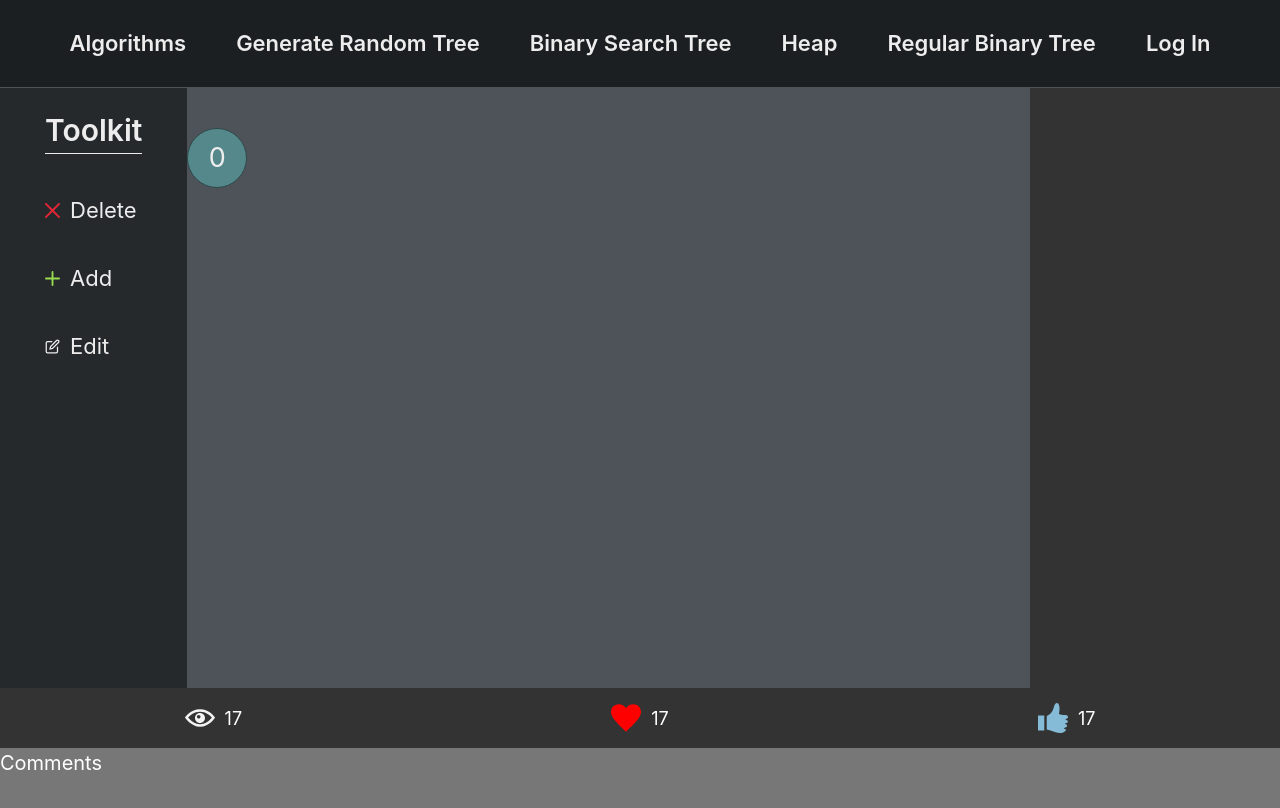
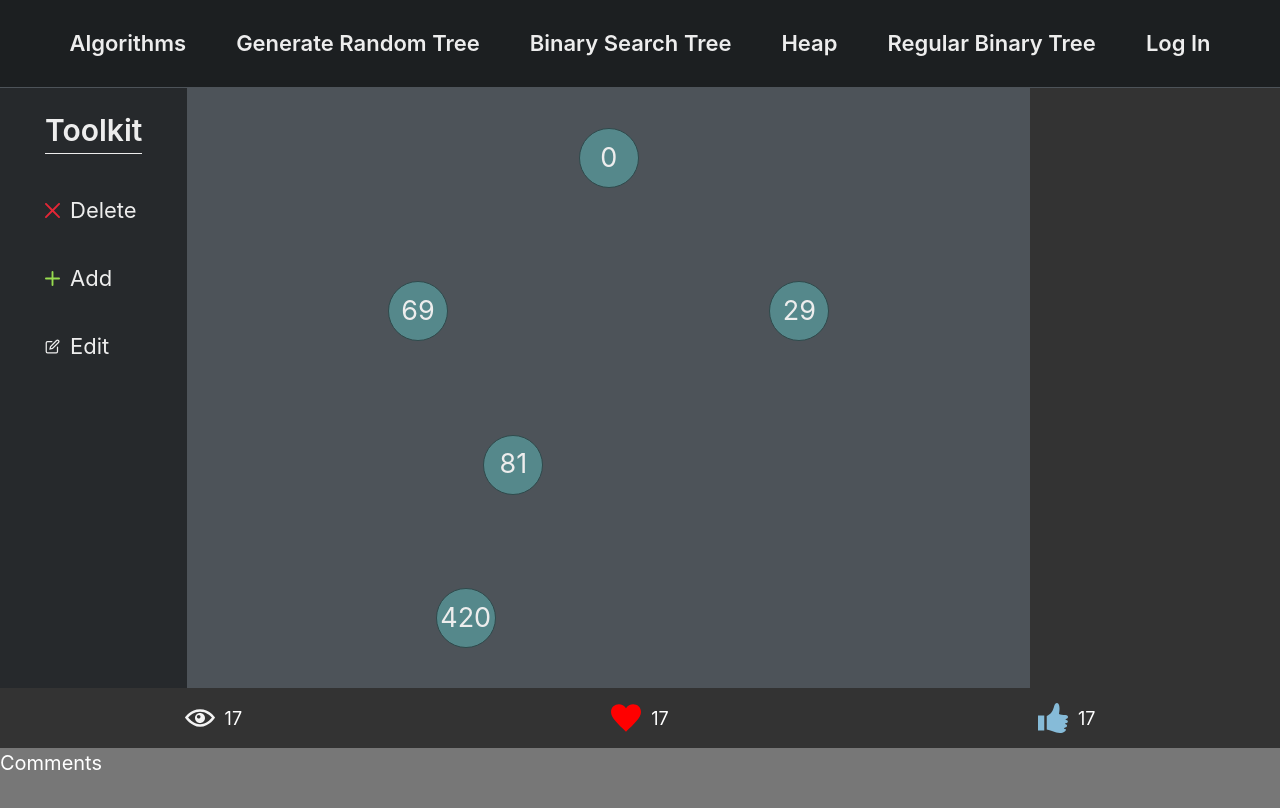
Before and after one commit to andreicos1/Binary-Trees, a Next.js app in the folder app/: page / in a window 1280 px wide. Shown: the top 808 px of the page. Built offline with nearby package versions, Linux system fonts and the light colour scheme.

Commit message:
added rendering of nodes

```diff
--- a/app/components/Canvas/Canvas.module.scss
+++ b/app/components/Canvas/Canvas.module.scss
@@ -1,13 +1,18 @@
 .canvas {
-  display: grid;
-  grid-template: repeat(4, 1fr);
-  grid-column: repeat(15, 1fr);
+  display: flex;
+  flex-direction: column;
+  justify-content: space-between;
 
   background-color: $davys-grey;
   width: 100%;
-  padding-top: 4rem;
+  padding: 4rem;
   overflow: scroll;
   &::-webkit-scrollbar {
     display: none;
   }
 }
+
+.nodeBox {
+  width: 6rem;
+  height: 6rem;
+}
--- a/app/components/Canvas/Canvas.tsx
+++ b/app/components/Canvas/Canvas.tsx
@@ -1,31 +1,34 @@
-import { Box, Text } from "@chakra-ui/layout";
+import { Box, Flex } from "@chakra-ui/layout";
 import { useDispatch, useSelector } from "react-redux";
 import Node from "../Node/Node";
 import styles from "./Canvas.module.scss";
 import { RootState } from "../../store";
 import React from "react";
-import { Tree } from "../../features/tree/treeSlice";
 
 const Canvas = () => {
   const tree = useSelector((state: RootState) => state.tree);
   const dispatch = useDispatch();
+  const treeByLevels = tree.getNodesByLevel();
+  console.log(treeByLevels);
 
-  const renderTree = (tree: Tree) => {
-    let canvasContens: JSX.Element[] = [];
-    let id = 0;
-    let dfs = (node: Tree | undefined, parentDirection: 0 | 1 | 2) => {
-      // Base Case return or add node
-      if (!node) return;
-      canvasContens.push(<Node value={node.value} />);
-      // Recursive case go to children
-      dfs(node.left, 1);
-      dfs(node.right, 2);
-    };
-    dfs(tree, 0);
-    console.log(canvasContens);
-    return canvasContens[0];
-  };
-  return <Box className={styles.canvas}>{renderTree(tree)}</Box>;
+  return (
+    <Box className={styles.canvas}>
+      {treeByLevels.map((level, levelIdx) => {
+        return (
+          <Flex width="100%" key={levelIdx} justifyContent="space-around">
+            {level.map((node, columnIdx) => {
+              const nodeElement = node ? <Node value={node} /> : null;
+              return (
+                <Box key={columnIdx} className={styles.nodeBox}>
+                  {nodeElement}
+                </Box>
+              );
+            })}
+          </Flex>
+        );
+      })}
+    </Box>
+  );
 };
 
 export default Canvas;
--- a/app/features/tree/treeSlice.ts
+++ b/app/features/tree/treeSlice.ts
@@ -1,14 +1,55 @@
 import { createSlice, PayloadAction } from "@reduxjs/toolkit";
+import { immerable } from "immer";
 
 export class Tree {
+  [immerable] = true;
   constructor(public value: string, public left?: Tree, public right?: Tree) {}
+  dfsAddToLevel(
+    node: Tree | undefined,
+    currentLevel: number,
+    levels: string[][],
+    directionLeft: boolean,
+    maxLevel: number,
+    parentCol: number
+  ) {
+    if (currentLevel >= maxLevel || !node) return;
+    // Add value to corresponding column
+    const currentValue = node.value;
+    let column = parentCol * 2;
+    if (!directionLeft) {
+      column++;
+    }
+    levels[currentLevel][column] = currentValue;
+    this.dfsAddToLevel(node.left, currentLevel + 1, levels, true, maxLevel, column);
+    this.dfsAddToLevel(node.right, currentLevel + 1, levels, false, maxLevel, column);
+  }
+  getNodesByLevel() {
+    // Add the nodes to array for easy rendering
+    const maxLength = parseInt(process.env.NEXT_PUBLIC_MAX_TREE_LEVELS as string);
+    // Initialize as empty strings for all rows & cols
+    const levels = new Array<Array<string>>();
+    for (let i = 0; i < maxLength; i++) {
+      const thisLevel = new Array(Math.pow(2, i));
+      thisLevel.fill("");
+      levels.push(thisLevel);
+    }
+    // Traverse
+    this.dfsAddToLevel(this, 0, levels, true, levels.length, 0);
+    return levels;
+  }
 }
 
-const initialState: Tree = {
-  value: "0",
-  right: new Tree("1"),
-  left: undefined,
-};
+export interface TreeState {
+  value: string;
+  right: Tree;
+  left: Tree;
+}
+
+const initialState = new Tree("0");
+initialState.right = new Tree("29");
+initialState.left = new Tree("69");
+initialState.left.right = new Tree("81");
+initialState.left.right.left = new Tree("420");
 
 export const treeSlice = createSlice({
   name: "tree",
--- /dev/null
+++ b/package.json
@@ -0,0 +1,5 @@
+{
+  "dependencies": {
+    "react-xarrows": "^2.0.2"
+  }
+}
```
Also changed, not shown: 2 other files (tests, documents, lock files or other folders).
